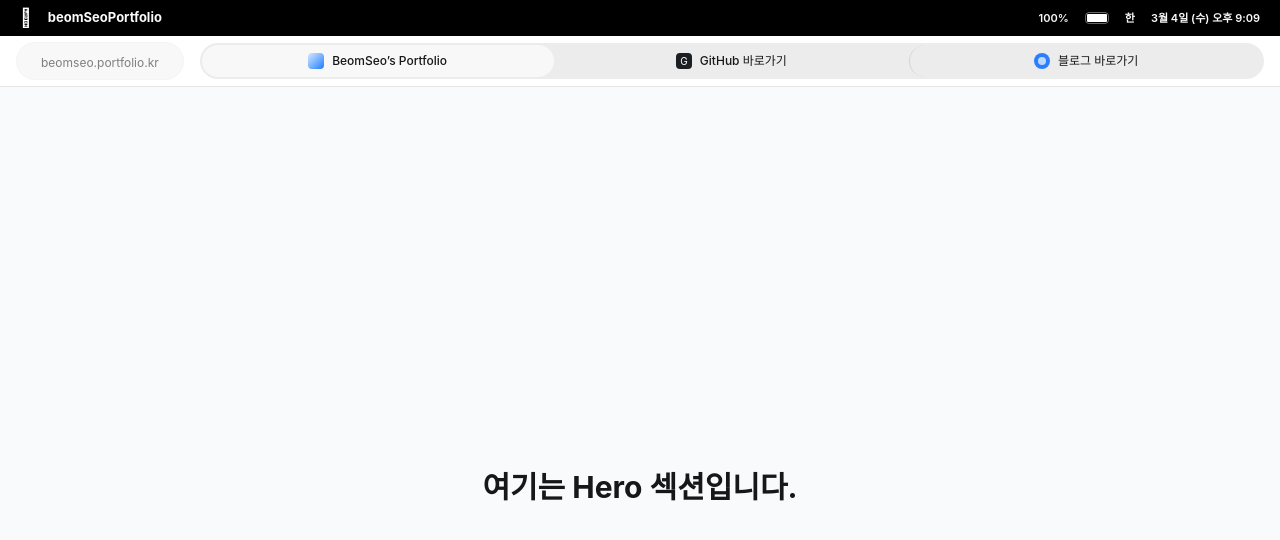
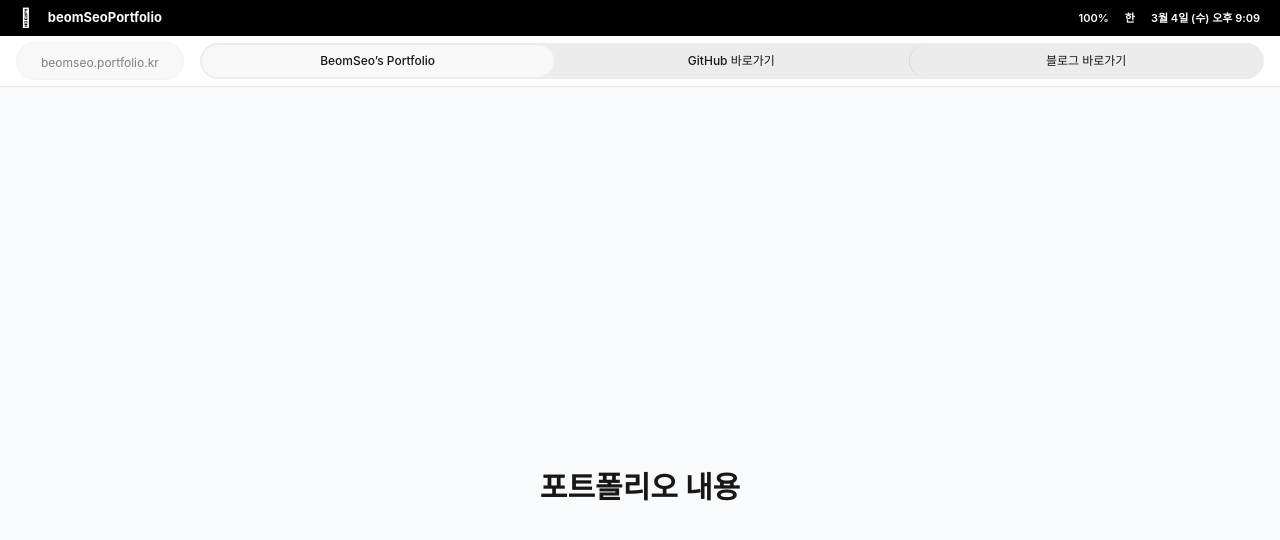
Before and after one commit to BS-Stack-Lab/portfolio-site-2026, a Next.js app: page / in a window 1280 px wide. Shown: the top 540 px of the page. Built offline with nearby package versions, Linux system fonts and the light colour scheme.

Commit message:
feat: Add mobile/tablet bottom navigation bar

```diff
--- a/app/page.tsx
+++ b/app/page.tsx
@@ -4,10 +4,10 @@ export default function Home() {
   return (
     <div className="relative min-h-screen">
       <Header />
-      <main className="xl:pt-[87px]">
-        {/* 임시 콘텐츠 섹션 */}
+      {/* 데스크톱은 상단 여백, 모바일은 하단 여백 추가 */}
+      <main className="xl:pt-[87px] pb-[64px] xl:pb-0">
         <section id="hero" className="flex items-center justify-center h-screen bg-gray-50">
-          <h1 className="text-3xl font-bold">여기는 Hero 섹션입니다.</h1>
+          <h1 className="text-2xl xl:text-3xl font-bold">포트폴리오 내용</h1>
         </section>
       </main>
     </div>
--- a/components/Header.tsx
+++ b/components/Header.tsx
@@ -1,73 +1,68 @@
-// components/Header.tsx
 import { siteConfig } from "@/constants/data";
 
 export default function Header() {
   return (
+    <>
+      {/* --- 1. 데스크톱 헤더 (1280px 이상에서만 보임) --- */}
       <header className="fixed top-0 left-0 right-0 z-50 hidden xl:flex flex-col w-full pointer-events-none">
-      {/* 1. macOS Top Menu Bar (Black) */}
+        {/* 기존 데스크톱 코드 유지 */}
         <div className="w-full h-[36px] bg-black flex items-center justify-between px-5 pointer-events-auto">
           <div className="flex items-center gap-4">
-          {/* Apple Logo Placeholder */}
             <span className="text-white text-lg"></span>
             <span className="text-[13px] font-bold text-[#FAFAFA]">{siteConfig.name}</span>
           </div>
-
-        {/* Right Status (Battery, Time, etc.) */}
-        <div className="flex items-center gap-4 text-[#FAFAFA] text-[11px] font-semibold">
+          <div className="flex items-center gap-4 text-[#FAFAFA] text-[11px] font-semibold text-white">
             <span>100%</span>
-          <div className="w-6 h-3 border border-white/40 rounded-sm relative">
-            <div className="absolute inset-[1px] bg-white rounded-[1px]" />
-          </div>
             <span>한</span>
             <span>3월 4일 (수) 오후 9:09</span>
           </div>
         </div>
 
-      {/* 2. Browser Address Bar Style (White) */}
         <div className="w-full h-[51px] bg-white border-b border-[#E6E6E6] flex items-center px-4 gap-4 pointer-events-auto">
-        {/* Left Side: Domain Label */}
           <div className="flex-none bg-[#F8F8F8] px-6 py-1.5 rounded-full border border-gray-100">
             <span className="text-[12px] text-[#7F7F7F]">{siteConfig.domain}</span>
           </div>
-
-        {/* Center: Action Links (The Clickable Buttons) */}
           <div className="flex-grow flex items-center bg-[#ECECEC] rounded-full p-[2px] gap-[2px]">
-          {/* Portfolio Link */}
-          <a
-            href={siteConfig.links.portfolio}
-            className="flex-1 flex items-center justify-center gap-2 h-8 bg-[#F8F8F8] rounded-full hover:bg-white transition-colors group"
-          >
-            <div className="w-4 h-4 bg-gradient-to-br from-[#D4E8FF] to-[#007AFF] rounded-[4px]" />
+            <a href={siteConfig.links.portfolio} className="flex-1 flex items-center justify-center gap-2 h-8 bg-[#F8F8F8] rounded-full hover:bg-white transition-colors">
               <span className="text-[12px] font-medium text-[#171717]">BeomSeo’s Portfolio</span>
             </a>
-
-          {/* GitHub Link */}
-          <a
-            href={siteConfig.links.github}
-            target="_blank"
-            rel="noopener noreferrer"
-            className="flex-1 flex items-center justify-center gap-2 h-8 hover:bg-[#FDFDFD] rounded-full transition-colors"
-          >
-            <div className="w-4 h-4 bg-[#1B1F23] rounded-[4px] flex items-center justify-center">
-              <span className="text-[10px] text-white">G</span>
-            </div>
+            <a href={siteConfig.links.github} target="_blank" rel="noopener noreferrer" className="flex-1 flex items-center justify-center gap-2 h-8 hover:bg-[#FDFDFD] rounded-full transition-colors">
               <span className="text-[12px] font-medium text-[#171717]">GitHub 바로가기</span>
             </a>
-
-          {/* Blog Link */}
-          <a
-            href={siteConfig.links.blog}
-            target="_blank"
-            rel="noopener noreferrer"
-            className="flex-1 flex items-center justify-center gap-2 h-8 hover:bg-[#FDFDFD] rounded-full transition-colors border-l border-gray-300"
-          >
-            <div className="w-4 h-4 rounded-full bg-blue-500 flex items-center justify-center">
-              <div className="w-2 h-2 bg-white rounded-full opacity-70 animate-pulse" />
-            </div>
+            <a href={siteConfig.links.blog} target="_blank" rel="noopener noreferrer" className="flex-1 flex items-center justify-center gap-2 h-8 hover:bg-[#FDFDFD] rounded-full transition-colors border-l border-gray-300">
               <span className="text-[12px] font-medium text-[#171717]">블로그 바로가기</span>
             </a>
           </div>
         </div>
       </header>
+
+      {/* --- 2. 모바일/태블릿 하단 탭바 (1280px 미만에서 보임) --- */}
+      <nav className="fixed bottom-0 left-0 right-0 z-50 xl:hidden bg-white/80 backdrop-blur-md border-t border-gray-200 pb-safe">
+        <div className="flex justify-around items-center h-[64px] px-6">
+          {/* 포트폴리오 탭 */}
+          <a href={siteConfig.links.portfolio} className="flex flex-col items-center gap-1 group">
+            <div className="w-6 h-6 bg-gradient-to-br from-[#D4E8FF] to-[#007AFF] rounded-md transition-transform group-active:scale-90" />
+            <span className="text-[10px] font-medium text-gray-900">포트폴리오</span>
+          </a>
+
+          {/* GitHub 탭 */}
+          <a href={siteConfig.links.github} target="_blank" rel="noopener noreferrer" className="flex flex-col items-center gap-1 group">
+            <div className="w-6 h-6 bg-[#1B1F23] rounded-md flex items-center justify-center text-white text-[12px] transition-transform group-active:scale-90">
+              G
+            </div>
+            <span className="text-[10px] font-medium text-gray-500">GitHub</span>
+          </a>
+
+          {/* 블로그 탭 */}
+          <a href={siteConfig.links.blog} target="_blank" rel="noopener noreferrer" className="flex flex-col items-center gap-1 group">
+            <div className="relative w-6 h-6 flex items-center justify-center transition-transform group-active:scale-90">
+              <div className="absolute inset-0 bg-blue-400 opacity-20 rounded-full" />
+              <div className="w-3 h-3 bg-blue-500 rounded-full" />
+            </div>
+            <span className="text-[10px] font-medium text-gray-500">블로그</span>
+          </a>
+        </div>
+      </nav>
+    </>
   );
 }
```
Lines whose indentation alone changed are shown as unchanged.
